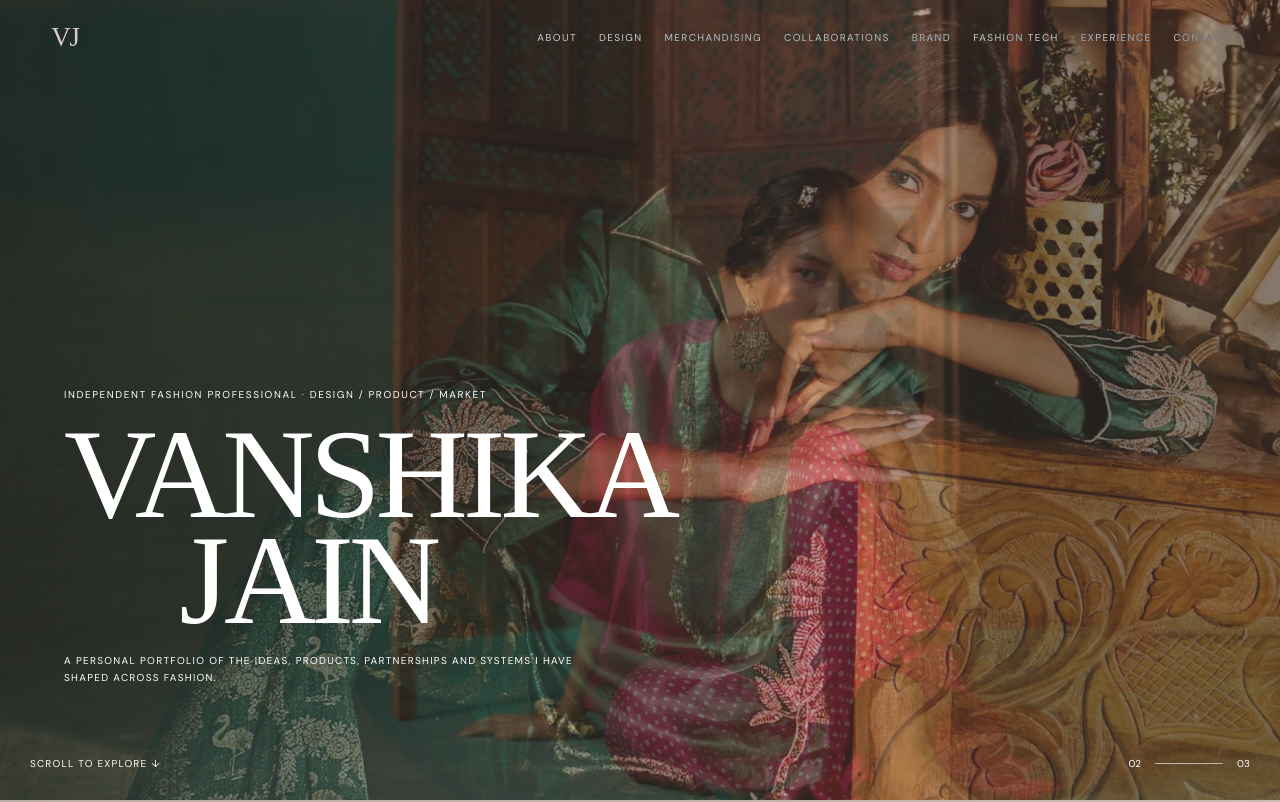
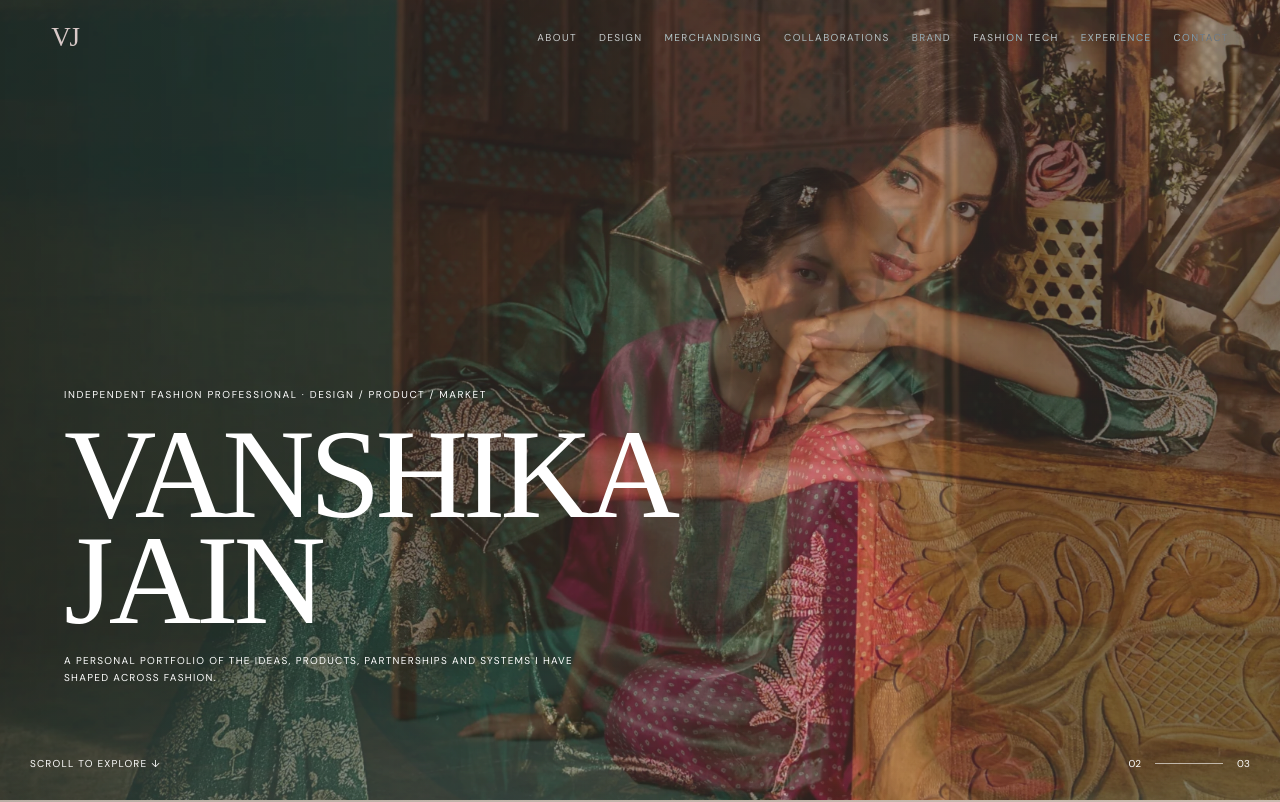
Before and after one commit to kartikeyasharma10-arch/Shikuportfolio, a plain HTML site: page index.html in a window 1280 px wide. Shown: the top 802 px of the page. Drawn offline with Linux system fonts and the light colour scheme; a web font is replaced by a local one.

Commit message:
Left-align JAIN with VANSHIKA in the hero title
Co-Authored-By: Claude Sonnet 5.5 <noreply@anthropic.com>
Claude-Session: https://claude.ai/code/session_01KJXo3Dg1dnU39kgvNReH98

```diff
--- a/styles.css
+++ b/styles.css
@@ -556,3 +556,4 @@ a:focus-visible,button:focus-visible{outline:2px solid #7b5c50;outline-offset:3p
 .ig-avatar{border-radius:50%;object-fit:cover;width:42px!important;height:42px!important}.ig-id strong{overflow:hidden}
 .ig-head{flex-wrap:wrap}.ig-id{flex:1 1 110px}.ig-btn{margin-left:auto}.ig-id span{white-space:normal}
 .ig-id strong{overflow:visible;font-size:13px;flex-wrap:wrap}
+.hero h1 span,.hero h1 span:nth-child(2){margin-left:0!important;text-indent:0}
```
